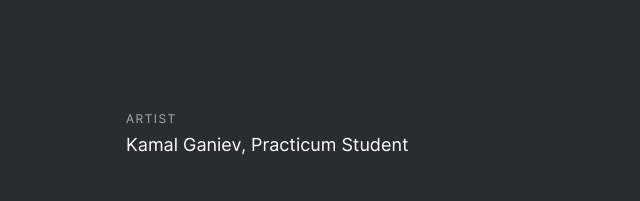
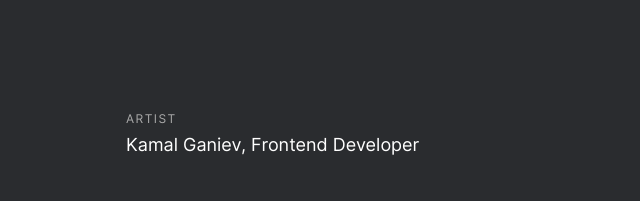
Before and after one commit to kamal-ganiev/from_homeland_to_homeland, a plain HTML site: page index.html in a window 1280 px wide. Shown: the part 5760-5961 px from the top of the page, 522-1162 px from the left. Drawn offline with Linux system fonts and the light colour scheme.

Commit message:
refactor: make some minor changes on code

```diff
--- a/index.html
+++ b/index.html
@@ -276,7 +276,7 @@
             <h2 class="place__title">Kazan, Tatarstan</h2>
             <div class="place__author">
               <p class="place__author-tag">Artist</p>
-              <p class="place__author-name">Kamal Ganiev, Practicum Student</p>
+              <p class="place__author-name">Kamal Ganiev, Frontend Developer</p>
             </div>
             <img
               class="place__image"
```
Also changed, not shown: 1 other file.
